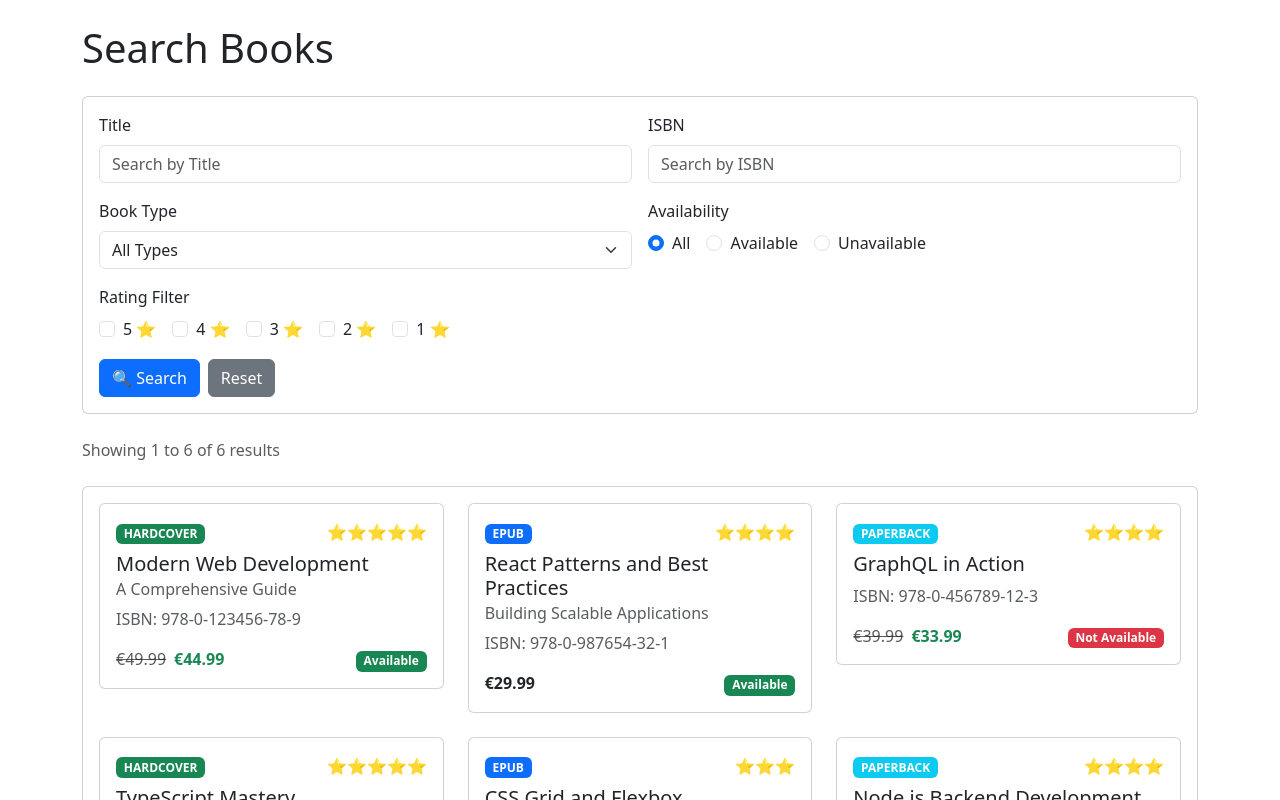
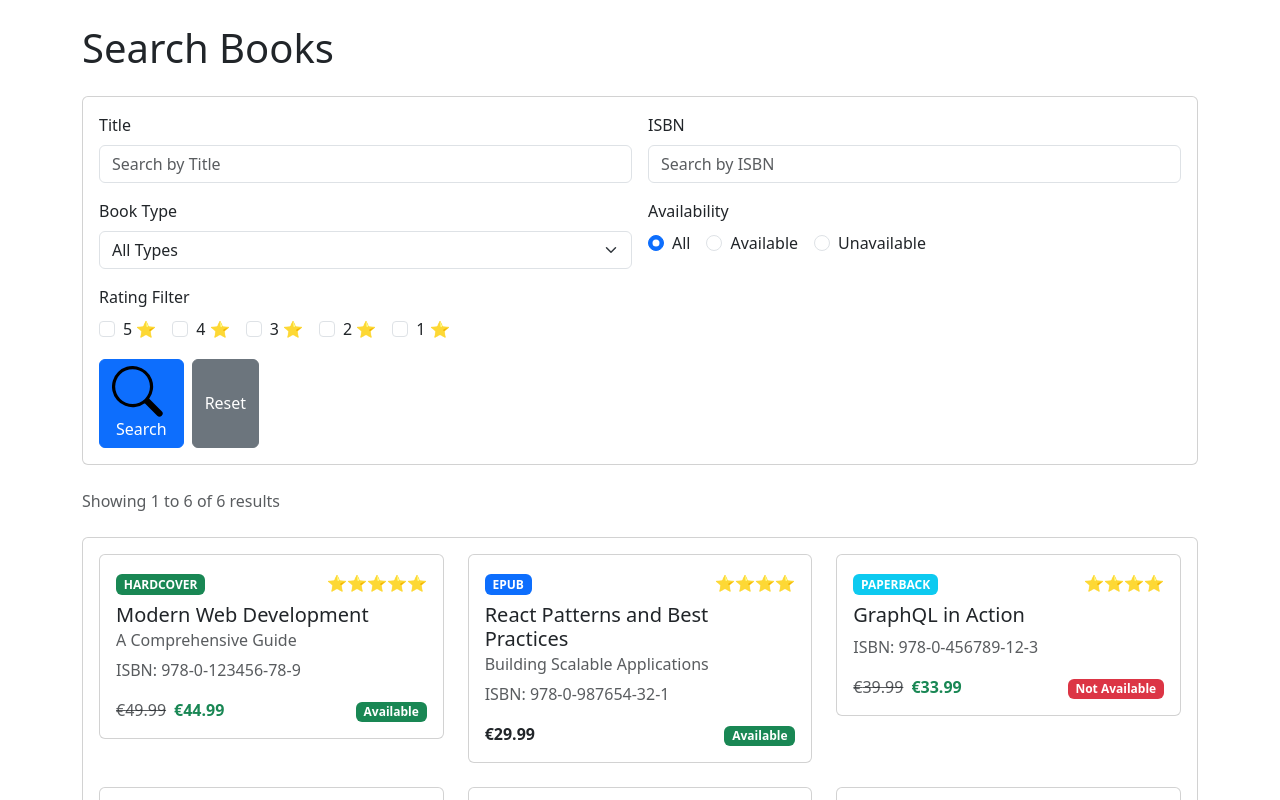
Before and after one commit to inesoetling/SPA-mit-React-Next-GraphQL, a Next.js app in the folder frontend/: page /search in a window 1280 px wide. Shown: the top 800 px of the page. Built offline with nearby package versions, Linux system fonts and the light colour scheme.

Commit message:
suchbutton icon auf bootstrap umgestellt

```diff
--- a/frontend/src/app/search/page.tsx
+++ b/frontend/src/app/search/page.tsx
@@ -12,6 +12,7 @@ import {
   Row,
   Spinner,
 } from 'react-bootstrap';
+import { Search } from 'react-bootstrap-icons';
 
 type BookType = 'HARDCOVER' | 'PAPERBACK' | 'EPUB';
 type Availability = 'ALL' | 'AVAILABLE' | 'UNAVAILABLE';
@@ -334,7 +335,8 @@ export default function SearchPage() {
               <Col xs={12}>
                 <div className="d-flex gap-2">
                   <Button type="submit" variant="primary">
-                    🔍 Search
+                    <Search className="me-2" />
+                    Search
                   </Button>
                   <Button
                     type="button"
```
